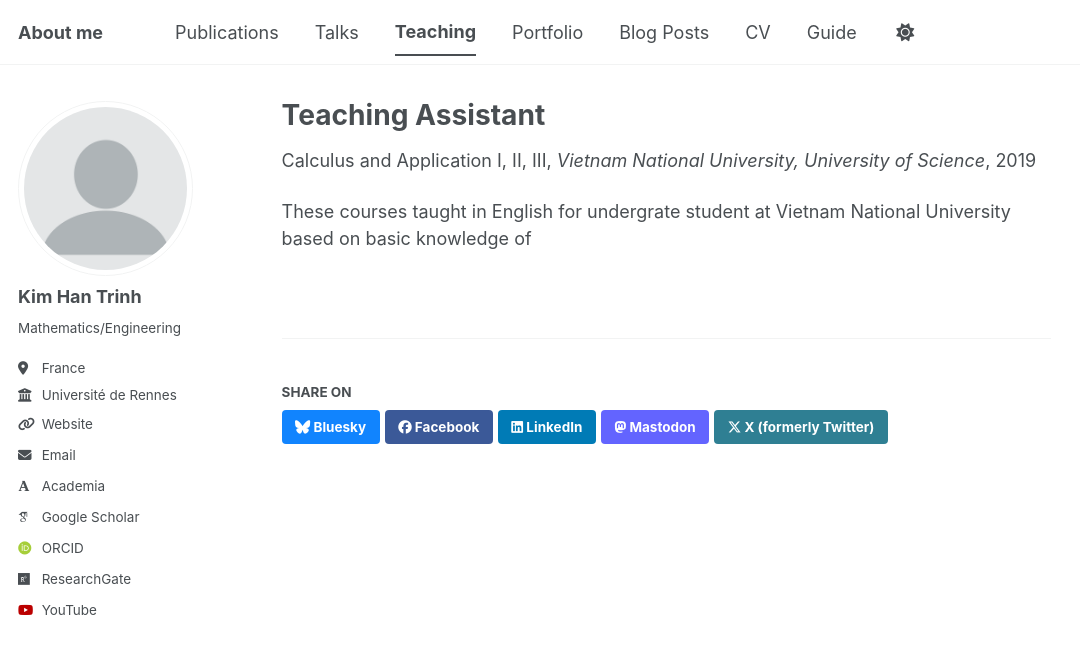
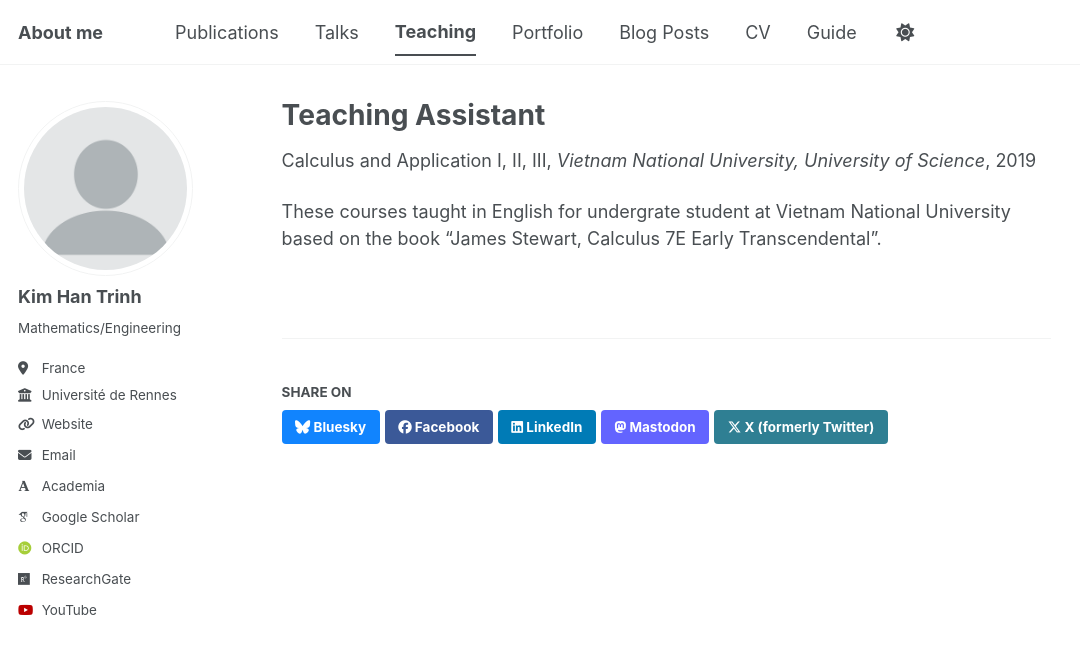
Before and after one commit to khtrinh96/khtrinh96.github.io, a Jekyll site: the page built from _teaching/teaching-1.md, in a window 1280 px wide. Shown: the top 654 px of the page, without its empty margins (0-1080 px from the left). Built offline with Jekyll 4.4.1, drawn with Linux system fonts in a browser that asks for light colours; some web fonts are replaced; a script bundle is joined from its source files by our own code; library files that are not in the unit come from our copies.

Commit message:
Update teaching-1.md

```diff
--- a/_teaching/teaching-1.md
+++ b/_teaching/teaching-1.md
@@ -8,4 +8,4 @@ date: 09/2019 - 12/2020
 location: "Ho Chi Minh City, Vietnam"
 ---
 
-These courses taught in English for undergrate student at Vietnam National University based on basic knowledge of
+These courses taught in English for undergrate student at Vietnam National University based on the book "James Stewart, Calculus 7E Early Transcendental".
```
